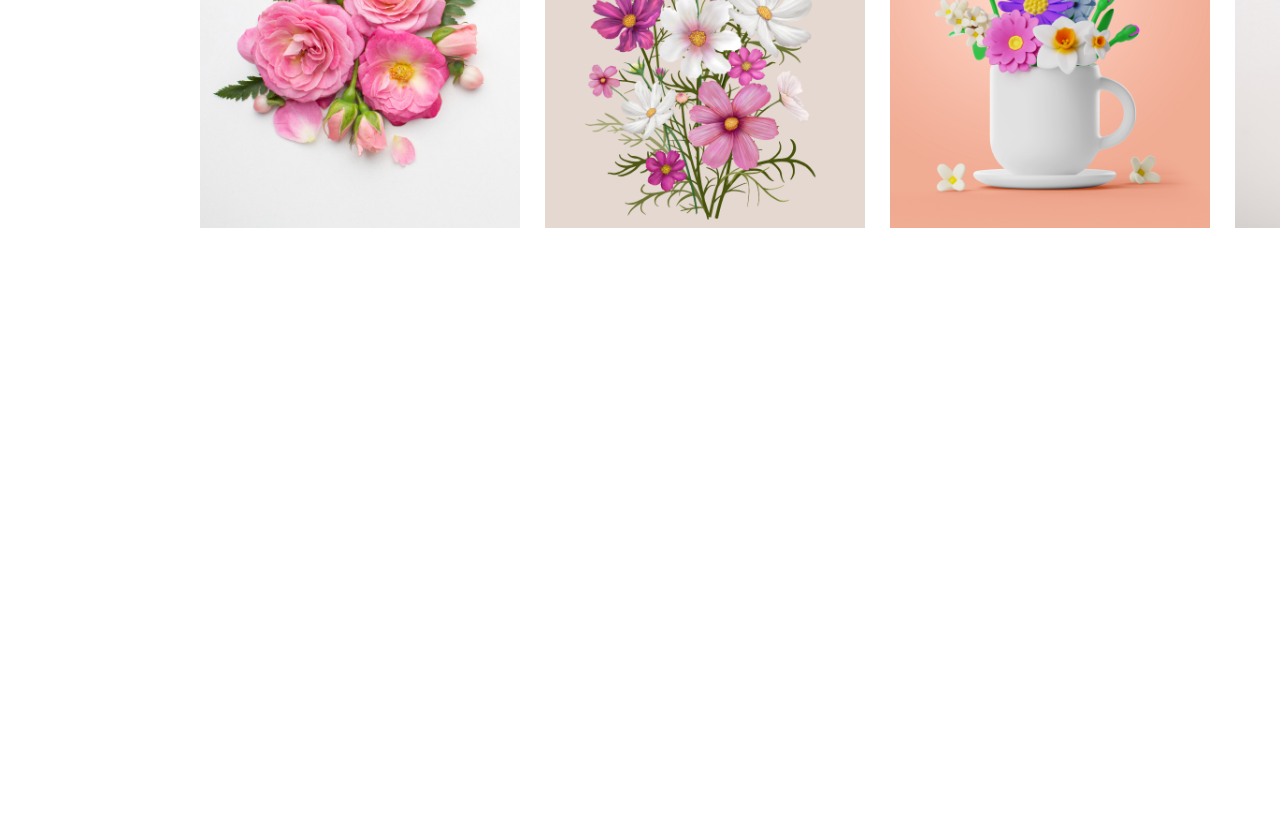
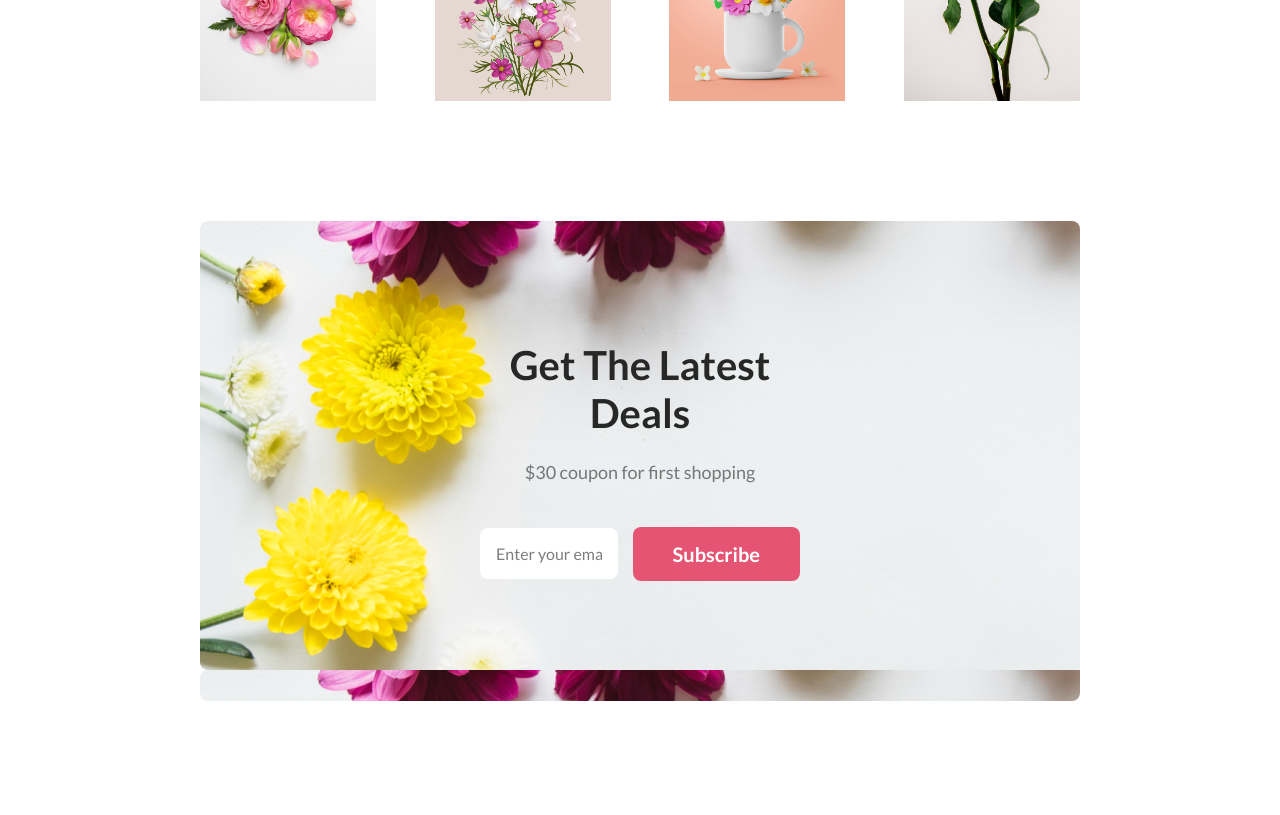
Before and after one commit to aminurjs/flower-shop-pro, a plain HTML site: page index.html in a window 1280 px wide. Shown: the part 3918-4733 px from the top of the page. Before the commit the page ends 4266 px from the top, so only its background shows below. Drawn offline with Linux system fonts and the light colour scheme.

Commit message:
Subscribe area complete

```diff
--- a/index.html
+++ b/index.html
@@ -102,9 +102,21 @@
                 <img src="images/insta_4.png" alt="">
             </div>
         </section>
+        <section class="subscribe">
+            <h2>Get The Latest Deals</h2>
+            <p>$30 coupon for first shopping</p>
+            <form action="">
+                <input type="email" name="email" id="email" placeholder="Enter your email here....">
+                <input type="button" value="Subscribe" class="primary_btn">
+            </form>
+        </section>
     </main>
     <footer>
-
+        <div class="footer_area">
+            <h2>FlowerShop</h2>
+            <p>It is a long established fact that a reader will be distracted by the readable <br> content of a page when looking at its layout.</p>
+            <p class="copyright">@2020-2023, FlowerShop.com. All rights reserved. </p>
+        </div>
     </footer>
 </body>
 </html>
--- a/styles/style.css
+++ b/styles/style.css
@@ -14,6 +14,10 @@
     font-size: 20px;
     font-weight: 700;
     border: 0;
+}
+.primary_btn:hover{
+    background: #cf4361;
+    cursor: pointer;
 }
 
 /* header area  styles here*/
@@ -169,13 +173,13 @@
 .bs_items{
     display: flex;
     align-items: center;
-    justify-content: center;
+    justify-content: space-between;
     gap: 25px;
     margin-top: 30px;
 }
 .bs_items img{
-    width: 250px;
-    height: 280px;
+    width: 300px;
+    height: 320px;
 }
 .bs_items p{
     margin-top: 20px;
@@ -201,5 +205,46 @@
     gap: 25px;
 }
 .insta_imgs img{
-    max-width: 320px;
+    max-width: 20%;
 }
+
+/* Subscription area styles here */
+
+.subscribe{
+    margin: 120px 200px;
+    padding: 120px 280px;
+    border-radius: 8px;
+background: url('../images/subscribe.jpg'), lightgray 0px -203.444px / 100% 213.755% no-repeat;
+}
+.subscribe h2{
+    color: #272727;
+    text-align: center;
+    font-size: 40px;
+    font-weight: 700;
+    margin-bottom: 20px;
+}
+.subscribe p{
+    color: rgba(39, 39, 39, 0.60);
+    text-align: center;
+    font-size: 18px;
+    line-height: 30px;
+    margin-bottom: 40px;
+}
+.subscribe form{
+    display: flex;
+    align-items: center;
+    justify-content: center;
+    gap: 15px;
+}
+.subscribe form input[type="email"]{
+    border-radius: 8px;
+    background: #FFF;
+    color: #272727;
+    font-size: 16px;
+    padding: 16px;
+    border: 0;
+    width: 80%;
+}
+.subscribe form input[type="email"]::placeholder{
+    color: rgba(39, 39, 39, 0.60);
+}
```
Also changed, not shown: images/subscribe.jpg (added).
